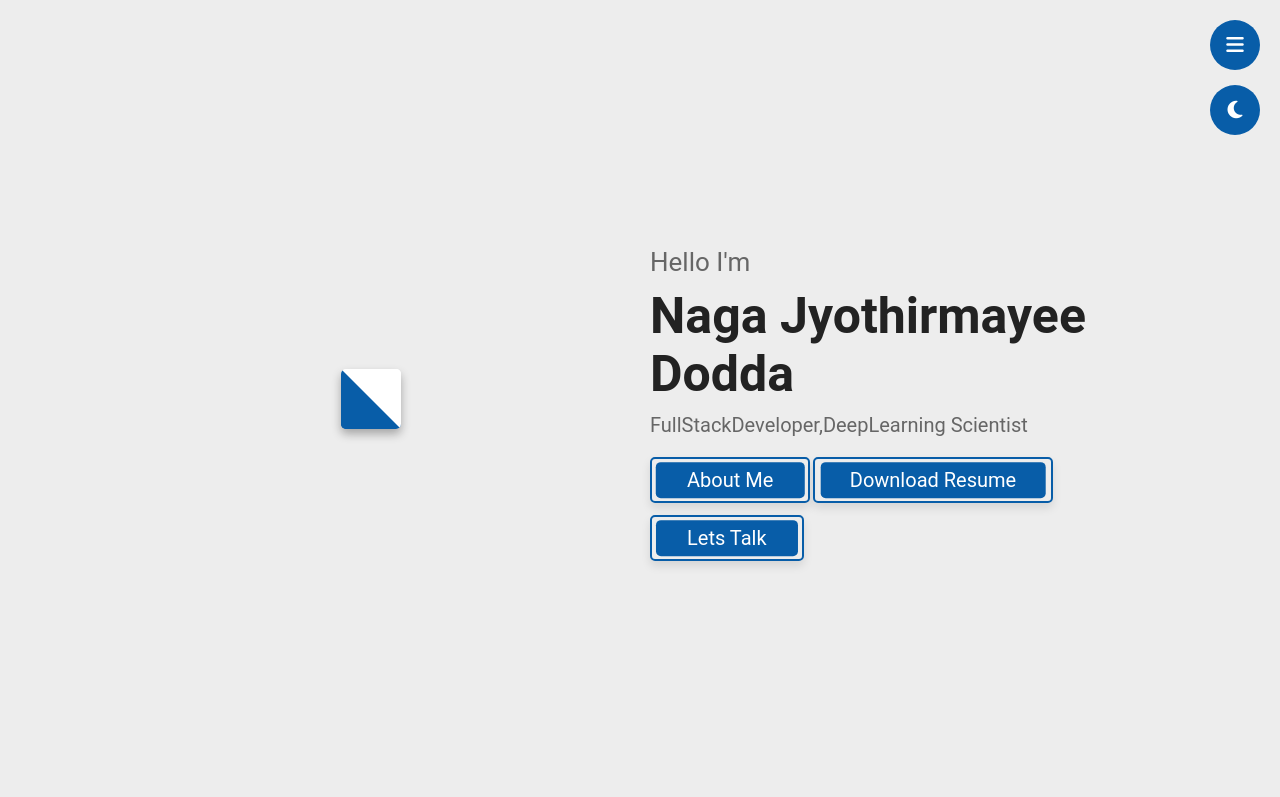
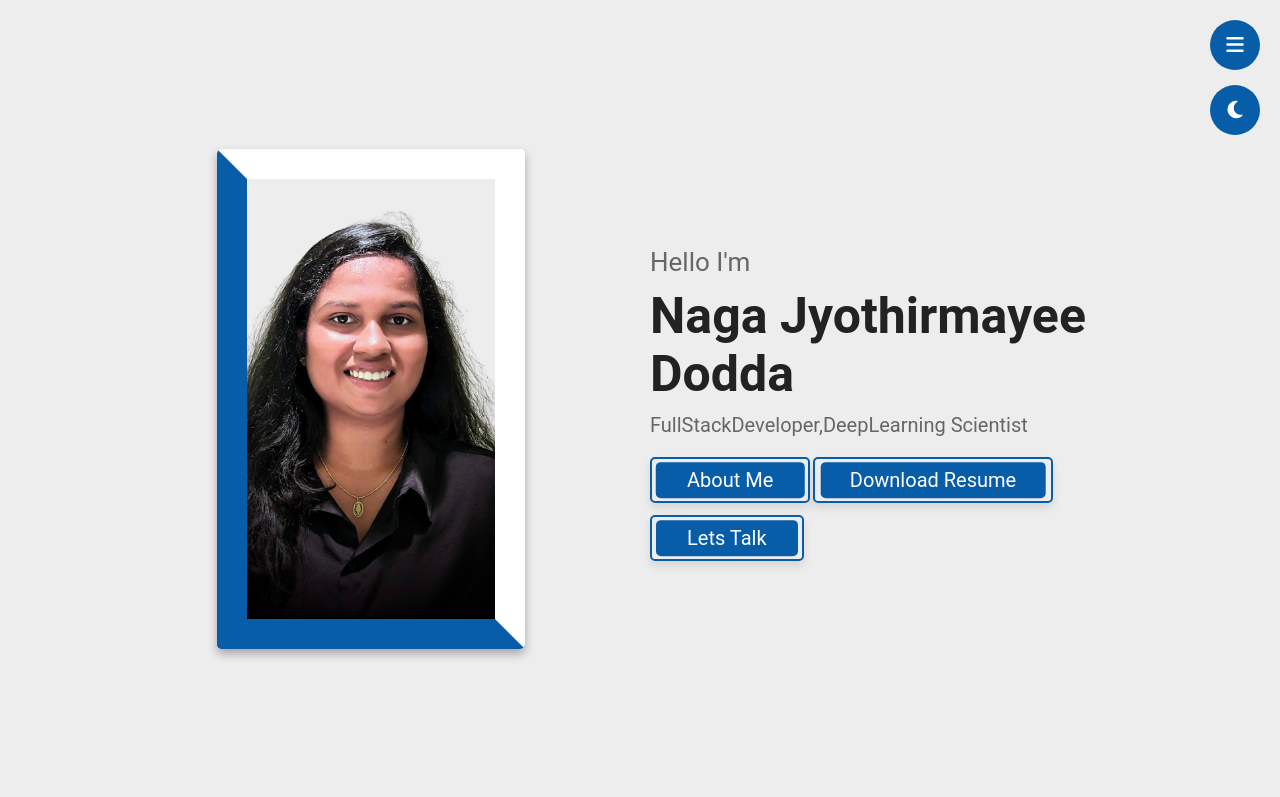
Before and after one commit to JyothirmayeeDodda/Portfolio, a plain HTML site: page index.html in a window 1280 px wide. Shown: the top 797 px of the page. Drawn offline with nearby package versions, Linux system fonts and the light colour scheme; the site is published under a folder, as on GitHub Pages, so addresses that start at the root find nothing.

Commit message:
Profile Picutre Fix 1 index.html

```diff
--- a/index.html
+++ b/index.html
@@ -36,7 +36,7 @@
 <section class="home" id="home">
 
     <div class="image">
-        <img src="/images/Full.png" alt="">
+        <img src="Images/Full.png" alt="">
     </div>
 
     <div class="content">
```
